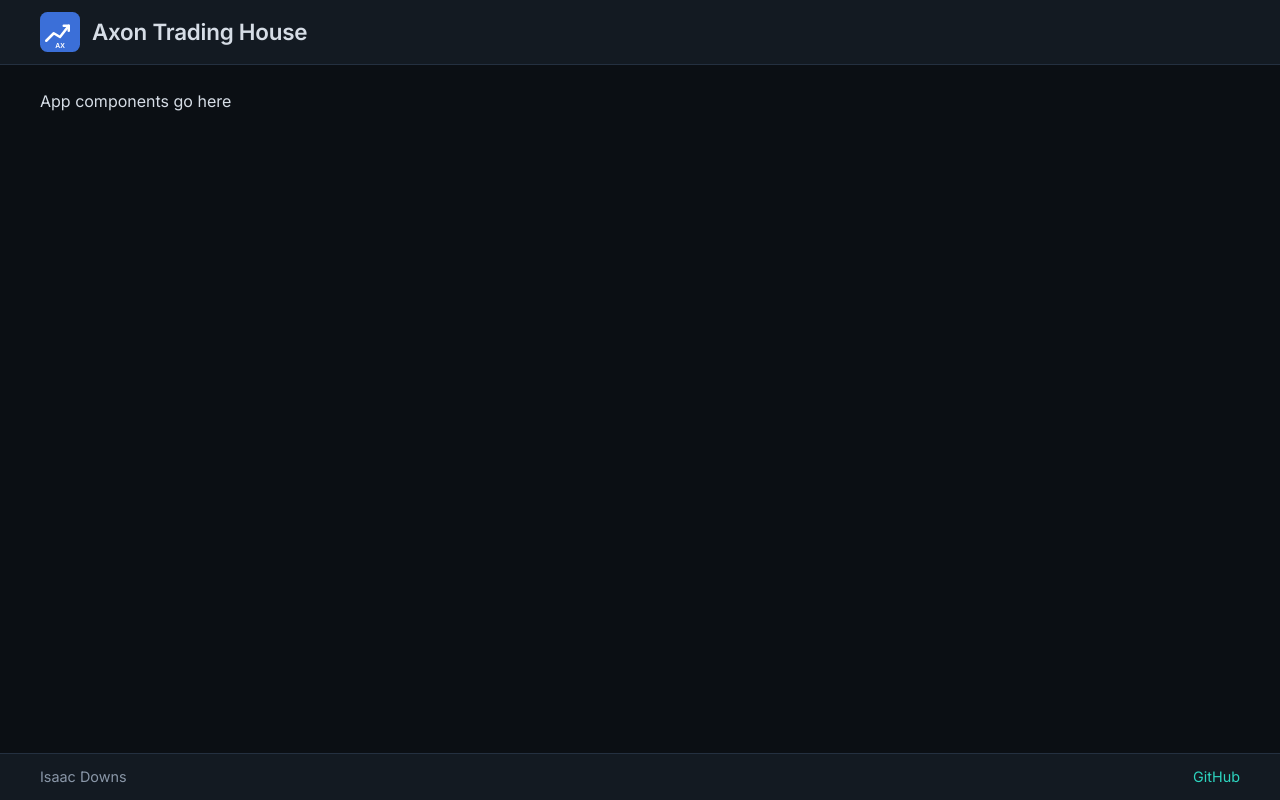
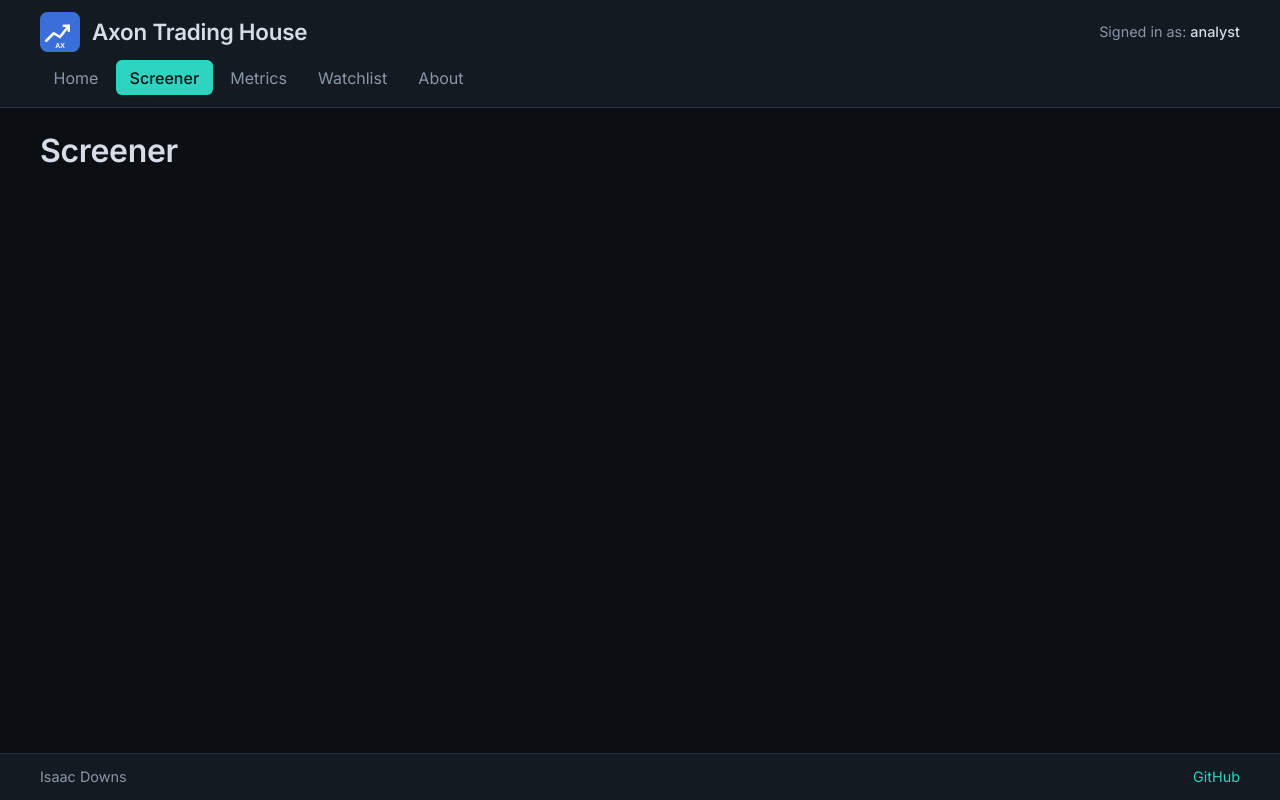
Before and after one commit to isaac-downs-3/startup, a React (Vite) app: page /screener in a window 1280 px wide. Built offline with nearby package versions, Linux system fonts and the light colour scheme.

Commit message:
Add React Router with nav links and stub components for each view

```diff
--- /dev/null
+++ b/src/about/about.jsx
@@ -0,0 +1,9 @@
+import React from 'react';
+
+export function About() {
+  return (
+    <main id="about">
+      <h2>About</h2>
+    </main>
+  );
+}
--- a/src/app.jsx
+++ b/src/app.jsx
@@ -1,21 +1,89 @@
 import React from 'react';
 import 'bootstrap/dist/css/bootstrap.min.css';
 import './app.css';
+import { BrowserRouter, NavLink, Route, Routes } from 'react-router-dom';
+import { Login } from './login/login';
+import { Screener } from './screener/screener';
+import { Metrics } from './metrics/metrics';
+import { Watchlist } from './watchlist/watchlist';
+import { About } from './about/about';
 
 export default function App() {
   return (
+    <BrowserRouter>
       <div className="app">
         <header>
           <img src="/logo.svg" alt="Axon Trading House logo" width="48" height="48" />
           <h1>Axon Trading House</h1>
+          {/* "Signed in as" shows on every page except login. */}
+          <Routes>
+            <Route path="/" element={null} />
+            <Route
+              path="*"
+              element={
+                <p className="signed-in">
+                  Signed in as: <b>analyst</b>
+                </p>
+              }
+            />
+          </Routes>
+          <nav>
+            <menu className="nav nav-pills">
+              <li className="nav-item">
+                <NavLink className="nav-link" to="/" end>
+                  Home
+                </NavLink>
+              </li>
+              <li className="nav-item">
+                <NavLink className="nav-link" to="/screener">
+                  Screener
+                </NavLink>
+              </li>
+              <li className="nav-item">
+                <NavLink className="nav-link" to="/metrics">
+                  Metrics
+                </NavLink>
+              </li>
+              <li className="nav-item">
+                <NavLink className="nav-link" to="/watchlist">
+                  Watchlist
+                </NavLink>
+              </li>
+              <li className="nav-item">
+                <NavLink className="nav-link" to="/about">
+                  About
+                </NavLink>
+              </li>
+            </menu>
+          </nav>
         </header>
 
-      <main>App components go here</main>
+        <Routes>
+          <Route path="/" element={<Login />} />
+          <Route path="/screener" element={<Screener />} />
+          <Route path="/metrics" element={<Metrics />} />
+          <Route path="/watchlist" element={<Watchlist />} />
+          <Route path="/about" element={<About />} />
+          <Route path="*" element={<NotFound />} />
+        </Routes>
 
         <footer>
           <p>Isaac Downs</p>
           <a href="https://github.com/isaac-downs-3/startup">GitHub</a>
         </footer>
       </div>
+    </BrowserRouter>
   );
 }
+
+function NotFound() {
+  return (
+    <main id="not-found">
+      <h2>Page not found</h2>
+      <p>
+        That address is not part of Axon Trading House. Use the navigation above to get back to a
+        page.
+      </p>
+    </main>
+  );
+}
--- /dev/null
+++ b/src/login/login.jsx
@@ -0,0 +1,9 @@
+import React from 'react';
+
+export function Login() {
+  return (
+    <main id="login">
+      <h2>Welcome</h2>
+    </main>
+  );
+}
--- /dev/null
+++ b/src/metrics/metrics.jsx
@@ -0,0 +1,9 @@
+import React from 'react';
+
+export function Metrics() {
+  return (
+    <main id="metrics">
+      <h2>Metrics</h2>
+    </main>
+  );
+}
--- /dev/null
+++ b/src/screener/screener.jsx
@@ -0,0 +1,9 @@
+import React from 'react';
+
+export function Screener() {
+  return (
+    <main id="screener">
+      <h2>Screener</h2>
+    </main>
+  );
+}
--- /dev/null
+++ b/src/watchlist/watchlist.jsx
@@ -0,0 +1,9 @@
+import React from 'react';
+
+export function Watchlist() {
+  return (
+    <main id="watchlist">
+      <h2>Watchlist</h2>
+    </main>
+  );
+}
```
Lines whose indentation alone changed are shown as unchanged.
